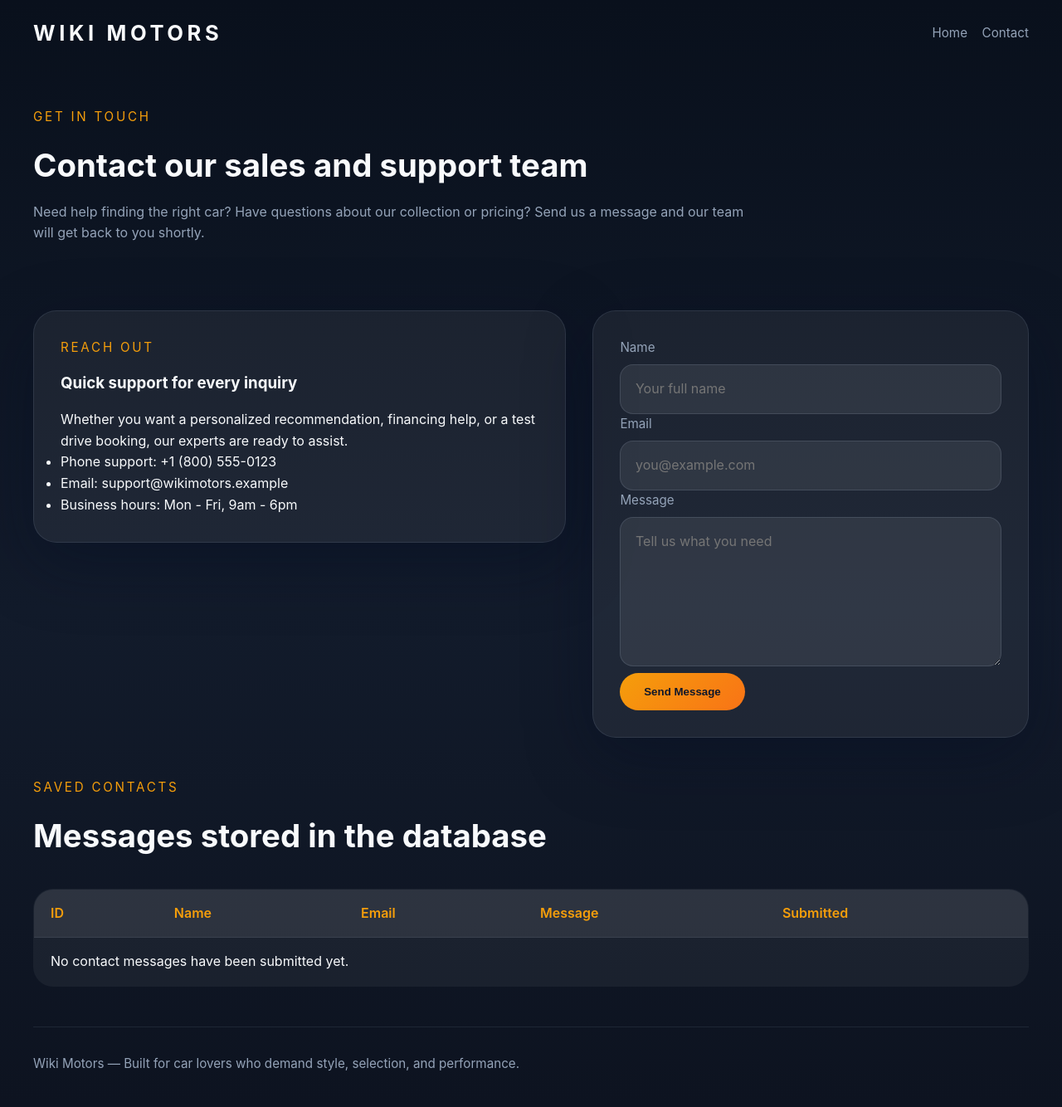
After one commit to waqarmechasol22-max/Wiki_Motors, a PHP site: page /contact.php in a window 1280 px wide. The commit adds this page. Shown: the whole page at 83% size. Run offline with PHP 8.4, Linux system fonts and the light colour scheme; data that the repository does not hold is empty.

Commit message:
Contact database created

```diff
--- /dev/null
+++ b/contact.php
@@ -0,0 +1,342 @@
+<?php
+require_once __DIR__ . '/db.php';
+
+$success = false;
+if ($_SERVER['REQUEST_METHOD'] === 'POST') {
+    $name = trim($_POST['name'] ?? '');
+    $email = trim($_POST['email'] ?? '');
+    $messageText = trim($_POST['message'] ?? '');
+
+    if ($name !== '' && $email !== '' && $messageText !== '') {
+        $insert = $db->prepare('INSERT INTO contactmessage (name, email, message, created_at) VALUES (:name, :email, :message, :created_at)');
+        $insert->execute([
+            ':name' => $name,
+            ':email' => $email,
+            ':message' => $messageText,
+            ':created_at' => date('Y-m-d H:i:s'),
+        ]);
+        header('Location: contact.php?sent=1');
+        exit;
+    }
+}
+
+$contacts = $db->query('SELECT * FROM contactmessage ORDER BY id DESC')->fetchAll(PDO::FETCH_ASSOC);
+$success = isset($_GET['sent']);
+?>
+<!DOCTYPE html>
+<html lang="en">
+<head>
+  <meta charset="UTF-8" />
+  <meta name="viewport" content="width=device-width, initial-scale=1.0" />
+  <title>Contact | Wiki Motors</title>
+  <style>
+    :root {
+      --bg: #0b1220;
+      --bg-alt: #111827;
+      --text: #f8fafc;
+      --muted: #94a3b8;
+      --accent: #f59e0b;
+      --accent-dark: #b45309;
+      --card: rgba(255, 255, 255, 0.08);
+      --shadow: 0 24px 80px rgba(3, 12, 34, 0.35);
+    }
+
+    * {
+      box-sizing: border-box;
+      margin: 0;
+      padding: 0;
+    }
+
+    body {
+      font-family: Inter, system-ui, sans-serif;
+      background: linear-gradient(180deg, #09101c 0%, #121b2b 55%, #0d1320 100%);
+      color: var(--text);
+      line-height: 1.6;
+    }
+
+    img {
+      display: block;
+      max-width: 100%;
+    }
+
+    a {
+      color: inherit;
+      text-decoration: none;
+    }
+
+    .page {
+      min-height: 100vh;
+      display: flex;
+      flex-direction: column;
+    }
+
+    .container {
+      width: min(1200px, calc(100% - 2rem));
+      margin: 0 auto;
+    }
+
+    header {
+      padding: 1.25rem 0;
+    }
+
+    .nav {
+      display: flex;
+      justify-content: space-between;
+      align-items: center;
+      gap: 1rem;
+    }
+
+    .brand {
+      font-size: 1.6rem;
+      letter-spacing: 0.18em;
+      font-weight: 700;
+      text-transform: uppercase;
+    }
+
+    .nav-links {
+      display: flex;
+      gap: 1.1rem;
+      flex-wrap: wrap;
+      color: var(--muted);
+      font-size: 0.95rem;
+    }
+
+    .nav-links a:hover {
+      color: var(--accent);
+    }
+
+    .section {
+      padding: 3rem 0;
+    }
+
+    .section-title {
+      display: flex;
+      align-items: center;
+      gap: 0.75rem;
+      margin-bottom: 1rem;
+      color: var(--accent);
+      font-size: 0.95rem;
+      text-transform: uppercase;
+      letter-spacing: 0.18em;
+    }
+
+    .section h2 {
+      font-size: clamp(2rem, 3vw, 3rem);
+      margin-bottom: 0.75rem;
+    }
+
+    .section p {
+      max-width: 54rem;
+      color: var(--muted);
+    }
+
+    .showcase {
+      display: grid;
+      grid-template-columns: 1.1fr 0.9fr;
+      gap: 2rem;
+      align-items: start;
+      margin-top: 2rem;
+    }
+
+    .showcase-card,
+    .contact-card {
+      background: rgba(255, 255, 255, 0.06);
+      border: 1px solid rgba(148, 163, 184, 0.15);
+      border-radius: 28px;
+      padding: 2rem;
+      box-shadow: var(--shadow);
+    }
+
+    .showcase-card h3 {
+      margin-bottom: 1rem;
+    }
+
+    .contact-card {
+      display: grid;
+      gap: 1rem;
+    }
+
+    .contact-card label {
+      display: block;
+      margin-bottom: 0.5rem;
+      color: var(--muted);
+      font-size: 0.95rem;
+    }
+
+    .contact-card input,
+    .contact-card textarea {
+      width: 100%;
+      background: rgba(255, 255, 255, 0.08);
+      border: 1px solid rgba(148, 163, 184, 0.2);
+      border-radius: 16px;
+      padding: 1rem 1.1rem;
+      color: var(--text);
+      font: inherit;
+      resize: vertical;
+    }
+
+    .contact-card textarea {
+      min-height: 180px;
+    }
+
+    .button {
+      display: inline-flex;
+      align-items: center;
+      justify-content: center;
+      padding: 0.95rem 1.8rem;
+      border-radius: 999px;
+      font-weight: 600;
+      transition: transform 0.2s ease, background 0.2s ease;
+      background: linear-gradient(135deg, var(--accent), #f97316);
+      color: #0f172a;
+      border: none;
+      cursor: pointer;
+    }
+
+    .button:hover {
+      transform: translateY(-1px);
+    }
+
+    .data-table {
+      width: 100%;
+      border-collapse: collapse;
+      margin-top: 2rem;
+      background: rgba(255,255,255,0.05);
+      border: 1px solid rgba(148,163,184,0.15);
+      border-radius: 24px;
+      overflow: hidden;
+    }
+
+    .data-table th,
+    .data-table td {
+      padding: 1rem 1.25rem;
+      text-align: left;
+      border-bottom: 1px solid rgba(148,163,184,0.12);
+      color: var(--text);
+    }
+
+    .data-table th {
+      background: rgba(255,255,255,0.08);
+      color: var(--accent);
+      font-weight: 600;
+    }
+
+    .success {
+      display: inline-block;
+      margin-top: 1rem;
+      padding: 0.85rem 1.15rem;
+      border-radius: 999px;
+      background: rgba(34,197,94,0.15);
+      color: #d9f99d;
+    }
+
+    footer {
+      padding: 2rem 0 2.5rem;
+      border-top: 1px solid rgba(148, 163, 184, 0.12);
+      color: var(--muted);
+      font-size: 0.95rem;
+    }
+
+    @media (max-width: 960px) {
+      .showcase {
+        grid-template-columns: 1fr;
+      }
+    }
+
+    @media (max-width: 680px) {
+      .button {
+        width: 100%;
+      }
+    }
+  </style>
+</head>
+<body>
+  <div class="page">
+    <header class="container">
+      <nav class="nav">
+        <div class="brand">Wiki Motors</div>
+        <div class="nav-links">
+          <a href="index.php">Home</a>
+          <a href="contact.php">Contact</a>
+        </div>
+      </nav>
+    </header>
+
+    <main class="container">
+      <section class="section">
+        <div class="section-title">Get in touch</div>
+        <h2>Contact our sales and support team</h2>
+        <p>Need help finding the right car? Have questions about our collection or pricing? Send us a message and our team will get back to you shortly.</p>
+        <?php if ($success): ?>
+          <div class="success">Thank you! Your message has been saved.</div>
+        <?php endif; ?>
+      </section>
+
+      <section class="showcase">
+        <div class="showcase-card">
+          <div class="section-title">Reach out</div>
+          <h3>Quick support for every inquiry</h3>
+          <p>Whether you want a personalized recommendation, financing help, or a test drive booking, our experts are ready to assist.</p>
+          <ul>
+            <li>Phone support: +1 (800) 555-0123</li>
+            <li>Email: support@wikimotors.example</li>
+            <li>Business hours: Mon - Fri, 9am - 6pm</li>
+          </ul>
+        </div>
+
+        <div class="contact-card">
+          <form action="contact.php" method="post">
+            <label for="name">Name</label>
+            <input id="name" name="name" type="text" placeholder="Your full name" required />
+
+            <label for="email">Email</label>
+            <input id="email" name="email" type="email" placeholder="you@example.com" required />
+
+            <label for="message">Message</label>
+            <textarea id="message" name="message" placeholder="Tell us what you need" required></textarea>
+
+            <button type="submit" class="button">Send Message</button>
+          </form>
+        </div>
+      </section>
+
+      <section class="section">
+        <div class="section-title">Saved contacts</div>
+        <h2>Messages stored in the database</h2>
+        <table class="data-table">
+          <thead>
+            <tr>
+              <th>ID</th>
+              <th>Name</th>
+              <th>Email</th>
+              <th>Message</th>
+              <th>Submitted</th>
+            </tr>
+          </thead>
+          <tbody>
+            <?php if (count($contacts) === 0): ?>
+              <tr>
+                <td colspan="5">No contact messages have been submitted yet.</td>
+              </tr>
+            <?php else: ?>
+              <?php foreach ($contacts as $contact): ?>
+                <tr>
+                  <td><?php echo htmlspecialchars($contact['id'], ENT_QUOTES, 'UTF-8'); ?></td>
+                  <td><?php echo htmlspecialchars($contact['name'], ENT_QUOTES, 'UTF-8'); ?></td>
+                  <td><?php echo htmlspecialchars($contact['email'], ENT_QUOTES, 'UTF-8'); ?></td>
+                  <td><?php echo nl2br(htmlspecialchars($contact['message'], ENT_QUOTES, 'UTF-8')); ?></td>
+                  <td><?php echo htmlspecialchars($contact['created_at'], ENT_QUOTES, 'UTF-8'); ?></td>
+                </tr>
+              <?php endforeach; ?>
+            <?php endif; ?>
+          </tbody>
+        </table>
+      </section>
+    </main>
+
+    <footer class="container">
+      <p>Wiki Motors — Built for car lovers who demand style, selection, and performance.</p>
+    </footer>
+  </div>
+</body>
+</html>
--- /dev/null
+++ b/db.php
@@ -0,0 +1,29 @@
+<?php
+$host = '127.0.0.1';
+$dbName = 'wiki_motors';
+$user = 'root';
+$pass = '';
+$charset = 'utf8mb4';
+
+try {
+    $dsn = "mysql:host=$host;charset=$charset";
+    $db = new PDO($dsn, $user, $pass, [
+        PDO::ATTR_ERRMODE => PDO::ERRMODE_EXCEPTION,
+        PDO::ATTR_DEFAULT_FETCH_MODE => PDO::FETCH_ASSOC,
+        PDO::MYSQL_ATTR_INIT_COMMAND => 'SET NAMES utf8mb4',
+    ]);
+
+    $db->exec("CREATE DATABASE IF NOT EXISTS `$dbName` CHARACTER SET utf8mb4 COLLATE utf8mb4_unicode_ci");
+    $db->exec("USE `$dbName`");
+    $db->exec(
+        'CREATE TABLE IF NOT EXISTS contactmessage (
+            id INT AUTO_INCREMENT PRIMARY KEY,
+            name VARCHAR(255) NOT NULL,
+            email VARCHAR(255) NOT NULL,
+            message TEXT NOT NULL,
+            created_at DATETIME NOT NULL
+        ) ENGINE=InnoDB DEFAULT CHARSET=utf8mb4'
+    );
+} catch (PDOException $e) {
+    die('Database error: ' . $e->getMessage());
+}
```
Also changed, not shown: index.php (+4 -4 lines), contacts.sqlite (added).
